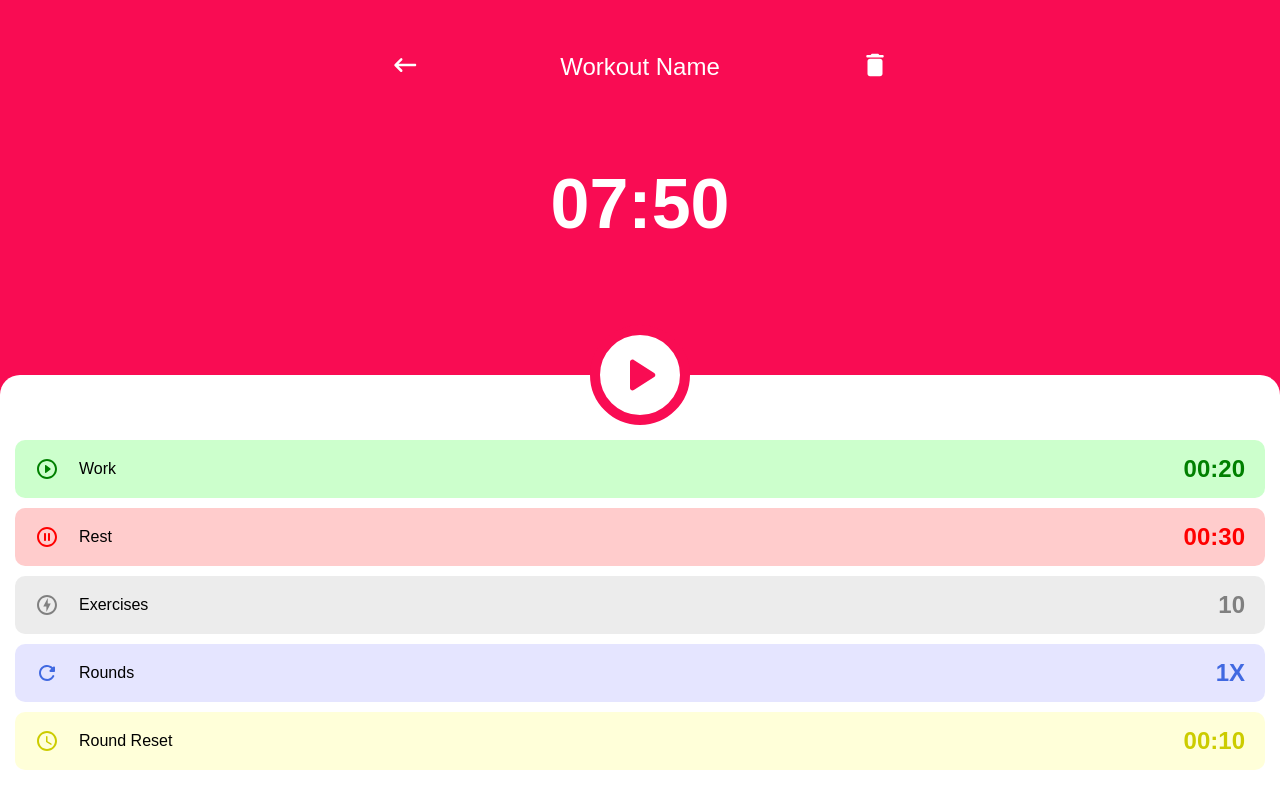
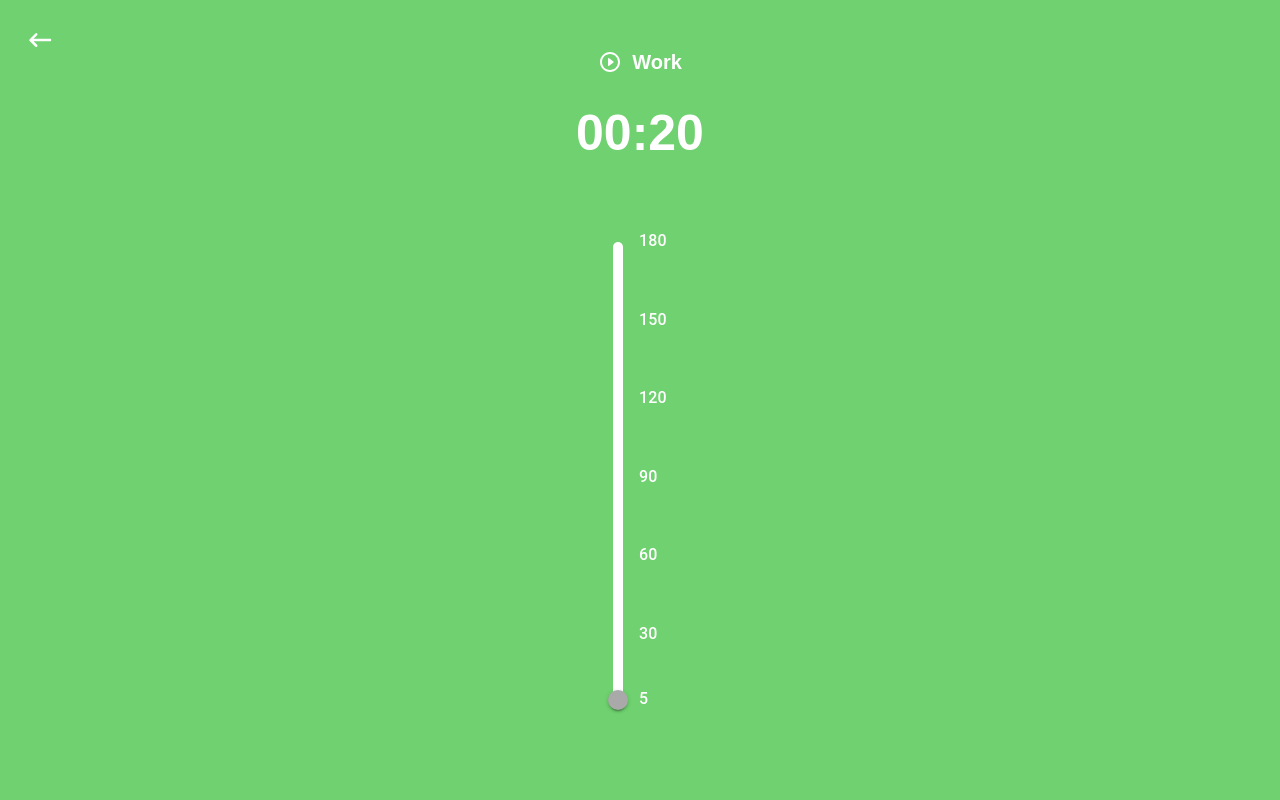
Before and after one commit to MichaelMcCann1/IntervalTimer, a React (Create React App) app: page / in a window 1280 px wide. Built offline with nearby package versions, Linux system fonts and the light colour scheme.

Commit message:
add markup and styles for timer page component

```diff
--- /dev/null
+++ b/src/components/TimerPage/TimerPage.tsx
@@ -0,0 +1,59 @@
+import React from "react";
+import styled from "styled-components";
+import PlayCircleOutlineRoundedIcon from "@mui/icons-material/PlayCircleOutlineRounded";
+import TimerSlider from "../TimerSlider";
+import KeyboardBackspaceRoundedIcon from "@mui/icons-material/KeyboardBackspaceRounded";
+
+const Container = styled.div`
+  width: 100vw;
+  height: 100vh;
+  background: #6fd16f;
+  position: absolute;
+  top: 0;
+  left: 0%;
+  display: flex;
+  flex-direction: column;
+  align-items: center;
+  justify-content: space-between;
+  padding: 50px 0 100px 0;
+  gap: 30px;
+`;
+
+const Header = styled.div`
+  display: flex;
+  align-items: center;
+  gap: 10px;
+`;
+
+const Title = styled.p`
+  font-size: 20px;
+  font-weight: 700;
+`;
+
+const Value = styled.p`
+  font-size: 50px;
+  font-weight: 700;
+`;
+
+const IconWrapper = styled.div`
+  position: absolute;
+  top: 25px;
+  left: 25px;
+  cursor: pointer;
+`;
+
+export default function TimerPage() {
+  return (
+    <Container>
+      <IconWrapper>
+        <KeyboardBackspaceRoundedIcon sx={{ fontSize: "30px" }} />
+      </IconWrapper>
+      <Header>
+        <PlayCircleOutlineRoundedIcon />
+        <Title>Work</Title>
+      </Header>
+      <Value>00:20</Value>
+      <TimerSlider />
+    </Container>
+  );
+}
--- /dev/null
+++ b/src/components/TimerPage/index.tsx
@@ -0,0 +1,3 @@
+import TimerPage from "./TimerPage";
+
+export default TimerPage;
--- /dev/null
+++ b/src/components/TimerSlider/TimerSlider.tsx
@@ -0,0 +1,77 @@
+import React from "react";
+import { Slider } from "@mui/material";
+import styled from "styled-components";
+
+const Container = styled.div`
+  flex: 1;
+  margin-top: 50px;
+
+  .MuiSlider-rail {
+    background-color: white;
+    opacity: 1;
+    width: 10px;
+  }
+
+  .MuiSlider-track {
+    background-color: #2aaa2a;
+    border: none;
+    width: 10px;
+  }
+
+  .MuiSlider-mark {
+    display: none;
+  }
+
+  .MuiSlider-markLabel {
+    color: white;
+    font-size: 16px;
+    font-weight: 500;
+  }
+
+  .MuiSlider-thumb {
+    background: darkgray;
+    box-shadow: none;
+
+    :hover {
+      box-shadow: none;
+    }
+  }
+`;
+const marks = [
+  {
+    value: 5,
+    label: "5",
+  },
+  {
+    value: 30,
+    label: "30",
+  },
+  {
+    value: 60,
+    label: "60",
+  },
+  {
+    value: 90,
+    label: "90",
+  },
+  {
+    value: 120,
+    label: "120",
+  },
+  {
+    value: 150,
+    label: "150",
+  },
+  {
+    value: 180,
+    label: "180",
+  },
+];
+
+export default function TimerSlider() {
+  return (
+    <Container>
+      <Slider orientation="vertical" marks={marks} step={5} min={5} max={180} />
+    </Container>
+  );
+}
--- /dev/null
+++ b/src/components/TimerSlider/index.tsx
@@ -0,0 +1,3 @@
+import TimerSlider from "./TimerSlider";
+
+export default TimerSlider;
--- a/src/routes/WorkoutSetup.tsx
+++ b/src/routes/WorkoutSetup.tsx
@@ -3,6 +3,7 @@ import styled from "styled-components";
 import WorkoutControls from "../components/WorkoutOption";
 import KeyboardBackspaceRoundedIcon from "@mui/icons-material/KeyboardBackspaceRounded";
 import DeleteRoundedIcon from "@mui/icons-material/DeleteRounded";
+import TimerPage from "../components/TimerPage";
 
 const Container = styled.div`
   width: 100%;
@@ -13,6 +14,8 @@ const Container = styled.div`
   flex-direction: column;
   align-items: center;
   justify-content: space-between;
+  overflow: hidden;
+  position: relative;
 `;
 
 const Header = styled.div`
@@ -57,6 +60,7 @@ export default function WorkoutSetup() {
       </Header>
       <Timer>07:50</Timer>
       <WorkoutControls />
+      <TimerPage />
     </Container>
   );
 }
```
